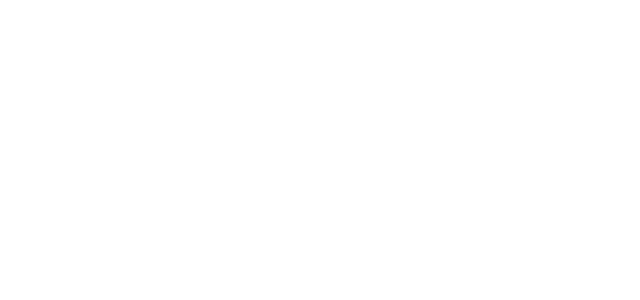
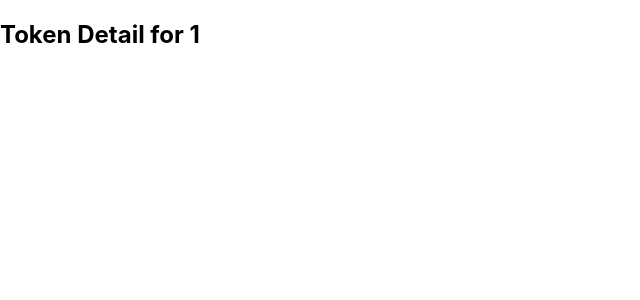
Before and after one commit to Arthur-UBdx/exchange, a React (Create React App) app in the folder react/: page /tokens/1 in a window 1280 px wide. Before the commit this address had no page. Shown: the top 300 px of the page, without its empty margins (0-640 px from the left). Built offline with nearby package versions, Linux system fonts and the light colour scheme.

Commit message:
ajout logo cliquable

```diff
--- a/react/src/components/App.js
+++ b/react/src/components/App.js
@@ -1,6 +1,7 @@
 import React from 'react';
 import Banner from './Banner';
 import Tokens from './Tokens';
+import TokenDetail from './TokenDetail';
 import { BrowserRouter, Route, Routes } from 'react-router-dom';
 
 function Home() {
@@ -17,7 +18,7 @@ function App() {
     <BrowserRouter>
       <Routes>
         <Route path="/" element={<Home />} />
-		<Route path="/tokens:id" element={<Tokens />} />
+        <Route path="/tokens/:id" element={<TokenDetail />} />
       </Routes>
     </BrowserRouter>
   );
--- /dev/null
+++ b/react/src/components/TokenDetail.js
@@ -0,0 +1,14 @@
+import React from 'react';
+import { useParams } from 'react-router-dom';
+
+const TokenDetail = () => {
+  const { id } = useParams();
+
+  return (
+    <div>
+      <h2>Token Detail for {id}</h2>
+    </div>
+  );
+};
+
+export default TokenDetail;
--- a/react/src/components/Tokens.js
+++ b/react/src/components/Tokens.js
@@ -1,6 +1,6 @@
 import React, { useEffect, useState } from "react";
 import axios from "axios";
-import '../styles/Tokens.css'
+import "../styles/Tokens.css";
 import { tokenLogos } from "../datas/tokenlist";
 import { tokenSymbols } from "../datas/tokenlist";
 
@@ -26,7 +26,10 @@ const Tokens = () => {
 
         setTokenData(tokenInfo);
       } catch (error) {
-        console.error("Erreur lors de la récupération des données des tokens :", error);
+        console.error(
+          "Erreur lors de la récupération des données des tokens :",
+          error
+        );
       }
     };
     fetchTokenData();
@@ -34,26 +37,37 @@ const Tokens = () => {
     return () => clearInterval(interval);
   }, []);
 
+  const redirectToTokenPage = (symbol) => {
+    window.location.href = `/tokens/${symbol}`;
+  };
 
   return (
     <div className="token-container">
       <h2 className="token-heading">Markets</h2>
       <ul className="token-list">
         {tokenData.map((token, index) => (
-          <li key={index} className="token-item">
+          <li
+            key={index}
+            className="token-item"
+            onClick={() => redirectToTokenPage(token.symbol)}
+          >
+            <div className="token-link">
               <img
                 src={tokenLogos[token.symbol]}
                 alt={token.symbol}
                 width="20"
                 height="20"
                 className="token-logo"
-            />{" "}
+              />
               {token.symbol} : {token.price.toFixed(2)} USDT{" "}
               <span
-              className={`token-price-change ${token.priceChangePercent >= 0 ? 'positive' : 'negative'}`}
+                className={`token-price-change ${
+                  token.priceChangePercent >= 0 ? "positive" : "negative"
+                }`}
               >
                 {token.priceChangePercent.toFixed(2)}%{" "}
               </span>
+            </div>
           </li>
         ))}
       </ul>
--- a/react/src/datas/tokenlist.js
+++ b/react/src/datas/tokenlist.js
@@ -3,10 +3,7 @@ import ethusdtLogo from "../assets/ethereum-logo.png"
 import maticusdtLogo from "../assets/matic-logo.png"
 import dogecoinusdt from "../assets/dogecoin-logo.png"
 
-const tokenSymbols = ["BTCUSDT",
-                        "ETHUSDT",
-                        "MATICUSDT",
-                        "DOGEUSDT"]
+const tokenSymbols = ["BTCUSDT", "ETHUSDT", "MATICUSDT", "DOGEUSDT"]
 
 const tokenLogos = {
   BTCUSDT: btcusdtLogo,
```
Lines whose indentation alone changed are shown as unchanged.
